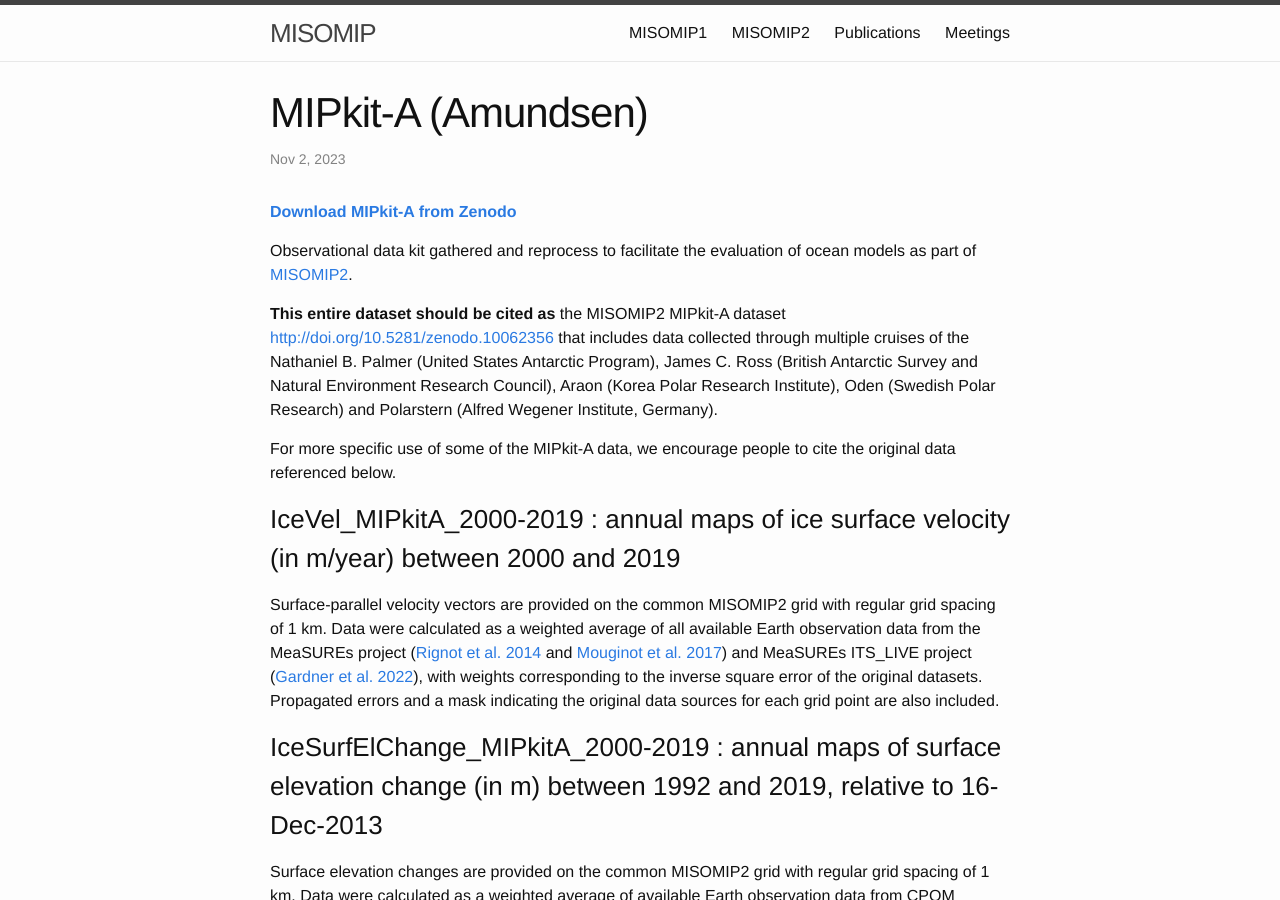
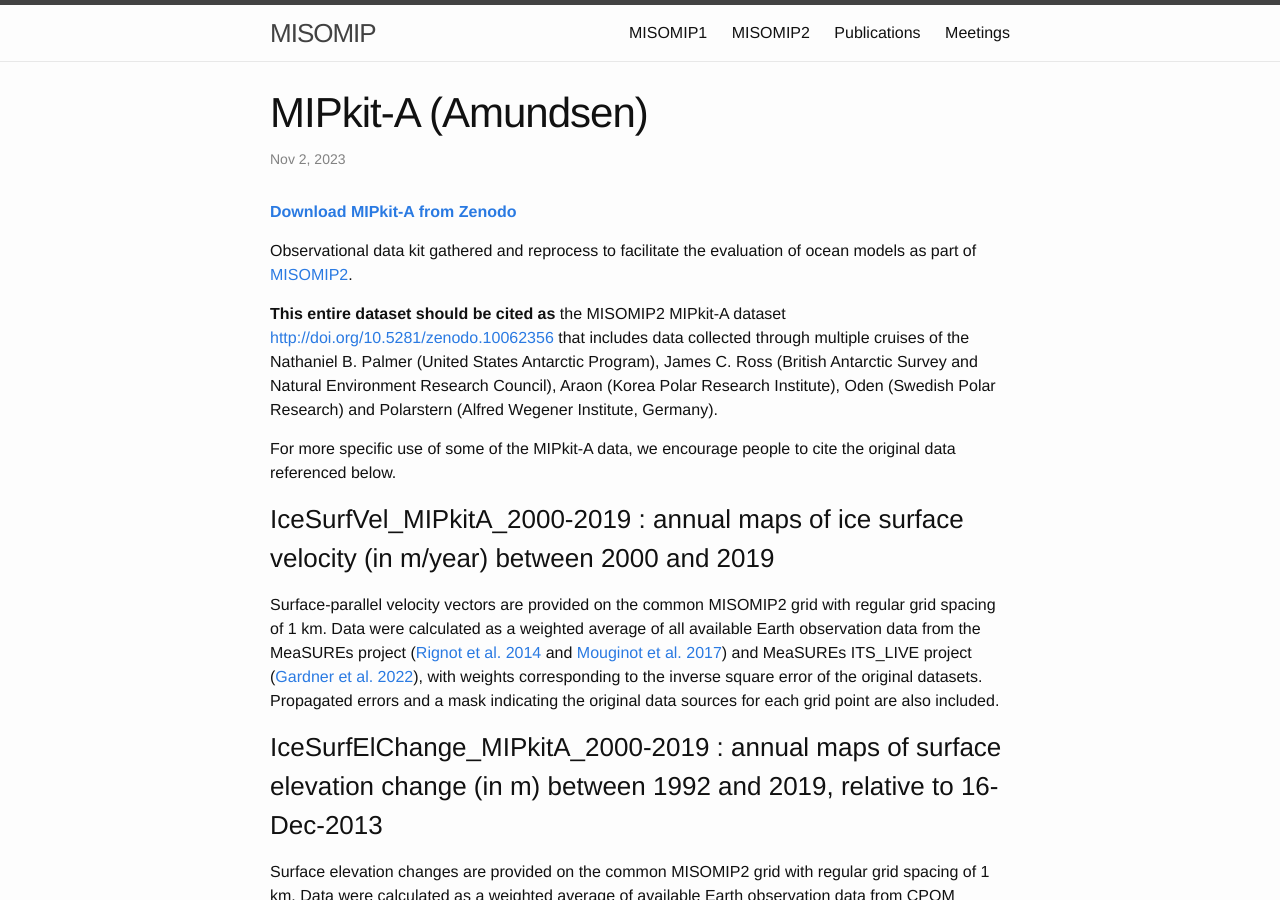
Before and after one commit to misomip/misomip.github.io, a Jekyll site: the page built from misomip2_dir/misomip2_MIPkitA_README.md, in a window 1280 px wide and 900 px high. Built offline with Jekyll 4.4.1, drawn with Linux system fonts in a browser that asks for light colours.

Commit message:
Update misomip2_MIPkitA_README.md
Corrected typo in MIPkitA

```diff
--- a/misomip2_dir/misomip2_MIPkitA_README.md
+++ b/misomip2_dir/misomip2_MIPkitA_README.md
@@ -12,7 +12,7 @@ Observational data kit gathered and reprocess to facilitate the evaluation of oc
 
 For more specific use of some of the MIPkit-A data, we encourage people to cite the original data referenced below.
 
-### IceVel\_MIPkitA\_2000-2019 : annual maps of ice surface velocity (in m/year) between 2000 and 2019
+### IceSurfVel\_MIPkitA\_2000-2019 : annual maps of ice surface velocity (in m/year) between 2000 and 2019
 
 Surface-parallel velocity vectors are provided on the common MISOMIP2 grid with regular grid spacing of 1 km. Data were calculated as a weighted average of all available Earth observation data from the MeaSUREs project ([Rignot et al. 2014](https://doi.org/10.5067/MEASURES/CRYOSPHERE/nsidc-0545.001) and [Mouginot et al. 2017](https://doi.org/10.5067/9T4EPQXTJYW9)) and MeaSUREs ITS_LIVE project ([Gardner et al. 2022](http://doi:10.5067/6II6VW8LLWJ7)), with weights corresponding to the inverse square error of the original datasets. Propagated errors and a mask indicating the original data sources for each grid point are also included.
 
```
